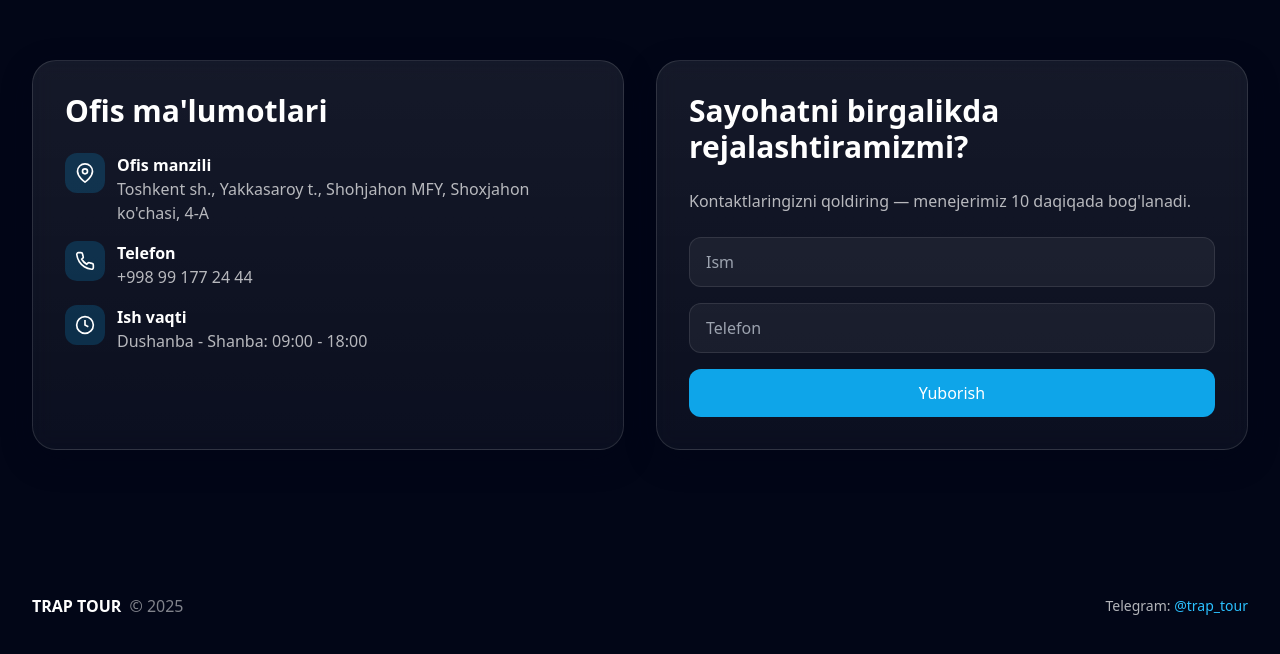
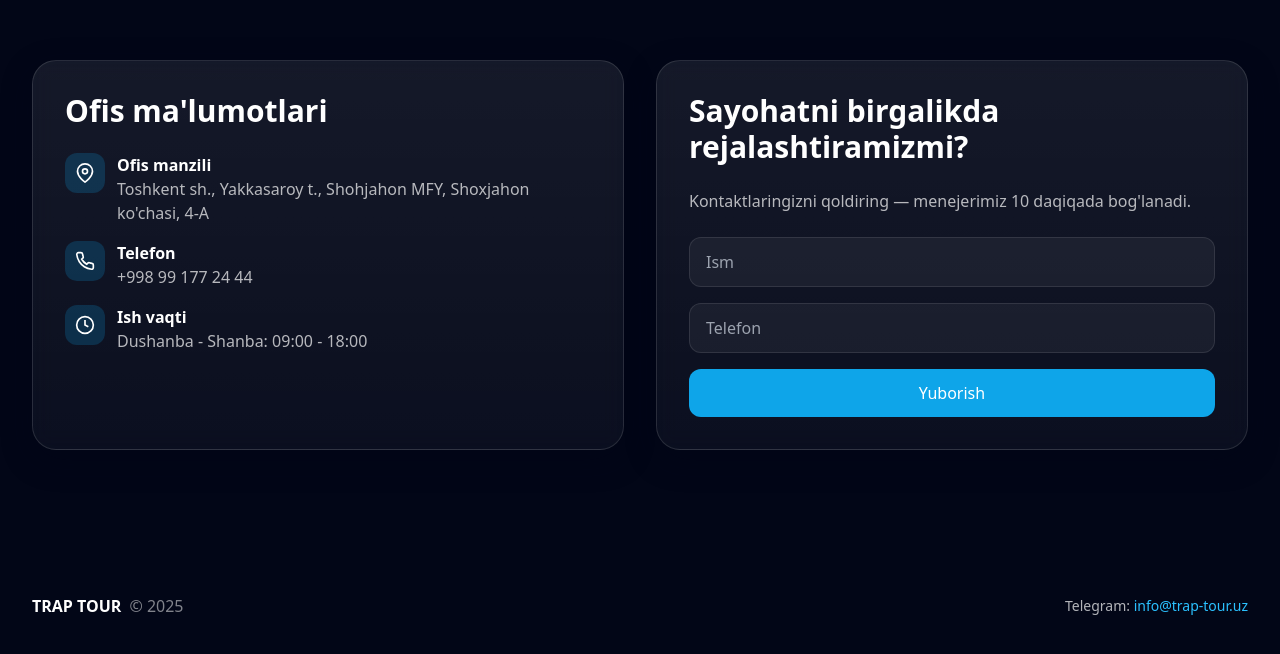
Before and after one commit to Shahzod95/trap-tour, a React (Vite) app: page / in a window 1280 px wide. Shown: the part 4842-5496 px from the top of the page. Built offline with nearby package versions, Linux system fonts and the light colour scheme.

Commit message:
change something

```diff
--- a/src/sections/Footer.tsx
+++ b/src/sections/Footer.tsx
@@ -18,7 +18,7 @@ export function Footer() {
           <span className="font-bold">TRAP TOUR</span>
           <span className="text-white/50">© {new Date().getFullYear()}</span>
         </div>
-        <div className="text-sm">{footerText[language]} <a className="text-brand-400" href="https://t.me/" target="_blank" rel="noreferrer">@trap_tour</a></div>
+        <div className="text-sm">{footerText[language]} <a className="text-brand-400"  href="mailto:info@trap-tour.uz" target="_blank" rel="noreferrer">info@trap-tour.uz</a></div>
       </div>
     </footer>
   )
```
